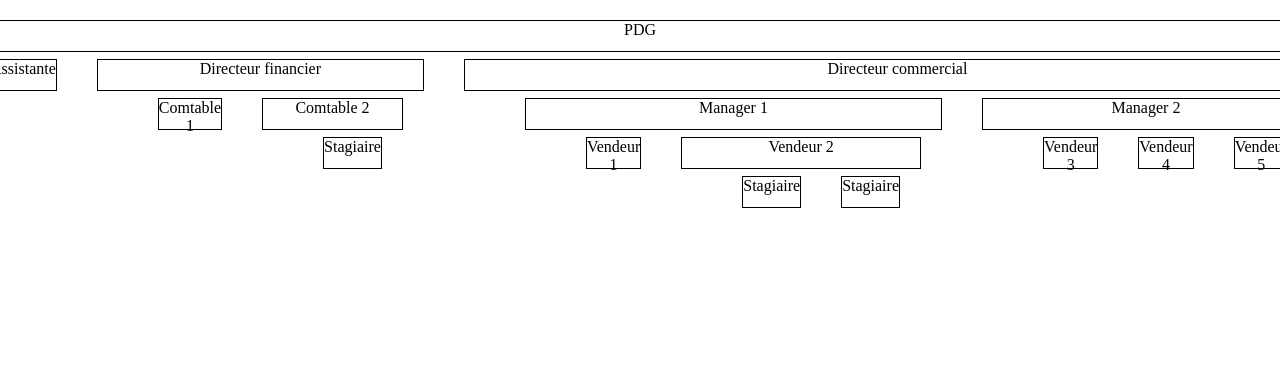
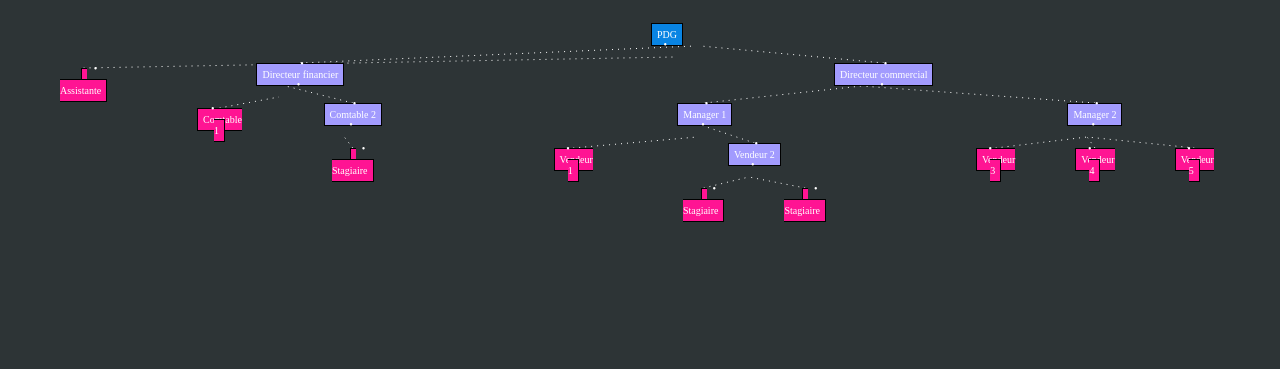
Before and after one commit to Teyz/plugin-sass-arbo, a website: page index.html in a window 1280 px wide. Shown: the top 369 px of the page. Drawn offline with Linux system fonts and the light colour scheme.

Commit message:
WIP #1 - SVG Line

```diff
--- /dev/null
+++ b/css/reset.css
@@ -0,0 +1,48 @@
+/* http://meyerweb.com/eric/tools/css/reset/
+   v2.0 | 20110126
+   License: none (public domain)
+*/
+
+html, body, div, span, applet, object, iframe,
+h1, h2, h3, h4, h5, h6, p, blockquote, pre,
+a, abbr, acronym, address, big, cite, code,
+del, dfn, em, img, ins, kbd, q, s, samp,
+small, strike, strong, sub, sup, tt, var,
+b, u, i, center,
+dl, dt, dd, ol, ul, li,
+fieldset, form, label, legend,
+table, caption, tbody, tfoot, thead, tr, th, td,
+article, aside, canvas, details, embed,
+figure, figcaption, footer, header, hgroup,
+menu, nav, output, ruby, section, summary,
+time, mark, audio, video {
+	margin: 0;
+	padding: 0;
+	border: 0;
+	font-size: 100%;
+	font: inherit;
+	vertical-align: baseline;
+}
+/* HTML5 display-role reset for older browsers */
+article, aside, details, figcaption, figure,
+footer, header, hgroup, menu, nav, section {
+	display: block;
+}
+body {
+	line-height: 1;
+}
+ol, ul {
+	list-style: none;
+}
+blockquote, q {
+	quotes: none;
+}
+blockquote:before, blockquote:after,
+q:before, q:after {
+	content: '';
+	content: none;
+}
+table {
+	border-collapse: collapse;
+	border-spacing: 0;
+}
--- a/index.html
+++ b/index.html
@@ -1,13 +1,14 @@
 <html lang="en">
+
 <head>
   <meta charset="UTF-8">
   <meta name="viewport" content="width=device-width, initial-scale=1.0">
   <title>Plugin - Arborescence</title>
+  <link rel="stylesheet" href="css/reset.css">
   <link rel="stylesheet" href="css/styles.css">
 </head>
+
 <body>
-    <section class="main-content">
-
   <ul class="tree-menu">
     <li>
       <span>PDG</span>
@@ -48,9 +49,7 @@
       </ul>
     </li>
   </ul>
+</body>
 
-
-    </section>
-
-</body>
 </html>
+<script src="js/init.js"></script>
--- /dev/null
+++ b/js/init.js
@@ -0,0 +1,54 @@
+let node = document.querySelectorAll(':not(.tree-menu) > li > *:not(ul)');
+
+var svgNS = 'http://www.w3.org/2000/svg'
+let treeMenu = document.querySelector('ul.tree-menu')
+
+
+let wrapper = document.createElement('div')
+    wrapper.setAttribute('class', 'arbo-wrapper')
+    treeMenu.parentNode.insertBefore(wrapper, treeMenu)
+    wrapper.appendChild(treeMenu)
+
+let viewBox = '0 0 ' + treeMenu.getBoundingClientRect().width + ' ' + treeMenu.getBoundingClientRect().height
+let svgBg = document.createElementNS(svgNS, 'svg')
+    svgBg.setAttribute('class', 'svg-bg')
+    svgBg.setAttribute('viewBox', viewBox)
+    svgBg.setAttribute('height', treeMenu.getBoundingClientRect().height)
+    svgBg.setAttribute('width', treeMenu.getBoundingClientRect().width)
+
+
+treeMenu.parentNode.insertBefore(svgBg, treeMenu)
+
+traceLine()
+
+window.onresize = function(event) {
+    erazeLine()
+    traceLine()
+};
+
+function traceLine(){
+    node.forEach((item, i) => {
+        var x = ( item.getBoundingClientRect().x + (item.getBoundingClientRect().width / 2 ))
+        var y = item.getBoundingClientRect().y
+
+        let parent = item.parentElement.parentElement.parentElement.firstElementChild
+        var x2 = (parent.getBoundingClientRect().x + ( item.getBoundingClientRect().width / 2 ))
+        var y2 = parent.getBoundingClientRect().y + item.getBoundingClientRect().height
+
+        let newLine = document.createElementNS(svgNS, 'line')
+            newLine.setAttributeNS(null, 'stroke-dasharray', '1 5')
+            newLine.setAttributeNS(null, 'x1', x)
+            newLine.setAttributeNS(null, 'y1', y)
+            newLine.setAttributeNS(null, 'x2', x2)
+            newLine.setAttributeNS(null, 'y2', y2)
+
+        svgBg.append(newLine)
+    });
+}
+
+function erazeLine(){
+    let line = document.querySelectorAll('line');
+    line.forEach((item, i) => {
+        item.remove();
+    });
+}
--- a/scss/styles.scss
+++ b/scss/styles.scss
@@ -1,21 +1,101 @@
+@import url('https://fonts.googleapis.com/css?family=Raleway:200');
+
+$color-one: #55efc4;
+$color-two: #2d3436;
+$color-three: #0984e3;
+$color-four: #a29bfe;
+$color-white: #ffffff;
+$color-pink: #FF1493;
+
 body{
+    background-color: $color-two;
     margin: 0;
     padding: 0;
-}
-
-.tree-menu{
-    padding-right: 40px;
 }
 
 ul{
     display: flex;
     text-align: center;
     justify-content: center;
-    height: calc(2rem + 40px);
+   // height: calc(2rem + 40px);
 }
 
 li{
-    margin: 20px;
-    border: 1px black solid;
+    margin: 30px;
     list-style: none;
+    color: $color-white;
+
+    span{
+        font-size: 10px;
+        position: relative;
+        background-color: $color-one;
+        border: 1px solid black;
+        padding: 5px;
+        &:before{
+            content:"•";
+            position: absolute;
+            top: -5px;
+            left: 50%;
+        }
+        &:after{
+            content:"•";
+            position: absolute;
+            bottom: -5px;
+            right: 50%;
+        }
+        &:first-child{
+            background-color: $color-four;
+        }
+        &:last-child{
+            background-color: $color-pink;
+        }
+        &:last-child::after{
+            content: none;
+        }
+    }
 }
+
+  .arbo-wrapper{
+      position: relative;
+      display: flex;
+      .svg-bg{
+          position: absolute;
+          line{
+              stroke: white;
+          }
+      }
+      .tree-menu{
+          position: relative;
+          z-index: 1;
+          margin: 0;
+          padding: 0;
+
+          &>li>span{
+              background-color: $color-three;
+              &:before{
+                  content: none;
+              }
+          }
+      }
+  }
+
+  @media screen and (max-width: 640px) {
+      ul{
+          flex-wrap: wrap;
+      }
+
+      li{
+          display: flex;
+
+          span{
+              &:before{
+                  top: 50% !important;
+                  left: -5px !important;
+              }
+              &:after{
+                  top: 50% !important;
+                  right: -5px !important;
+              }
+          }
+      }
+  }
```
Also changed, not shown: css/styles.css, 1 other file. Lines whose indentation alone changed are shown as unchanged.
